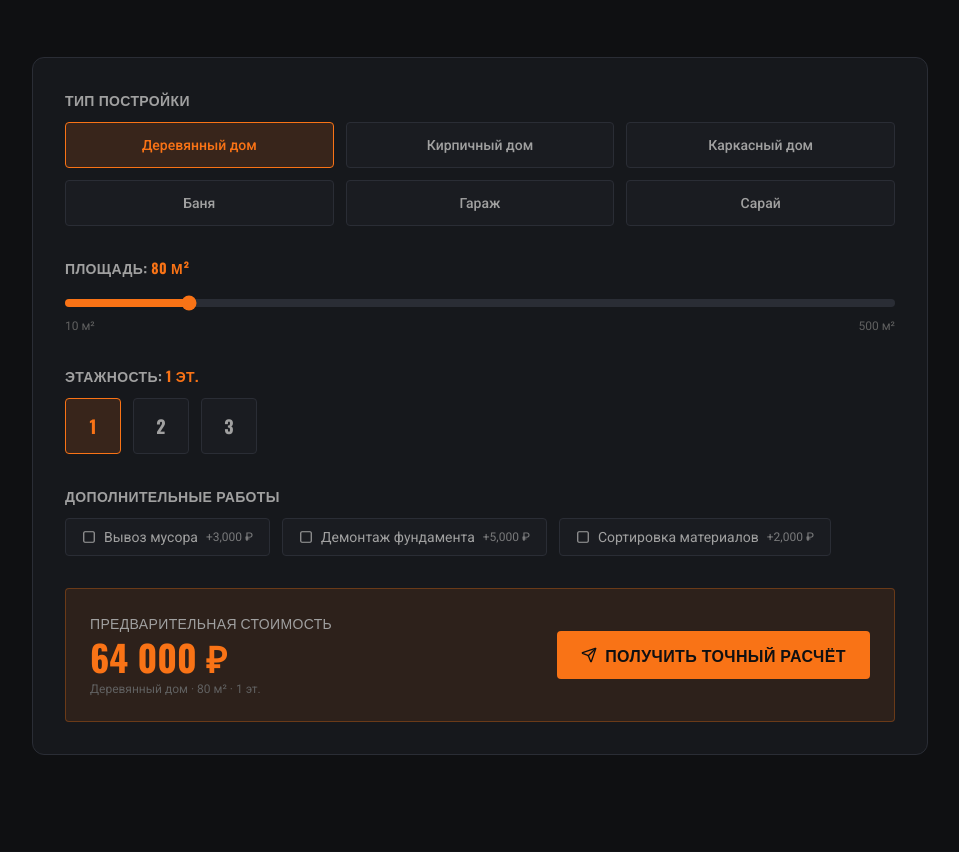
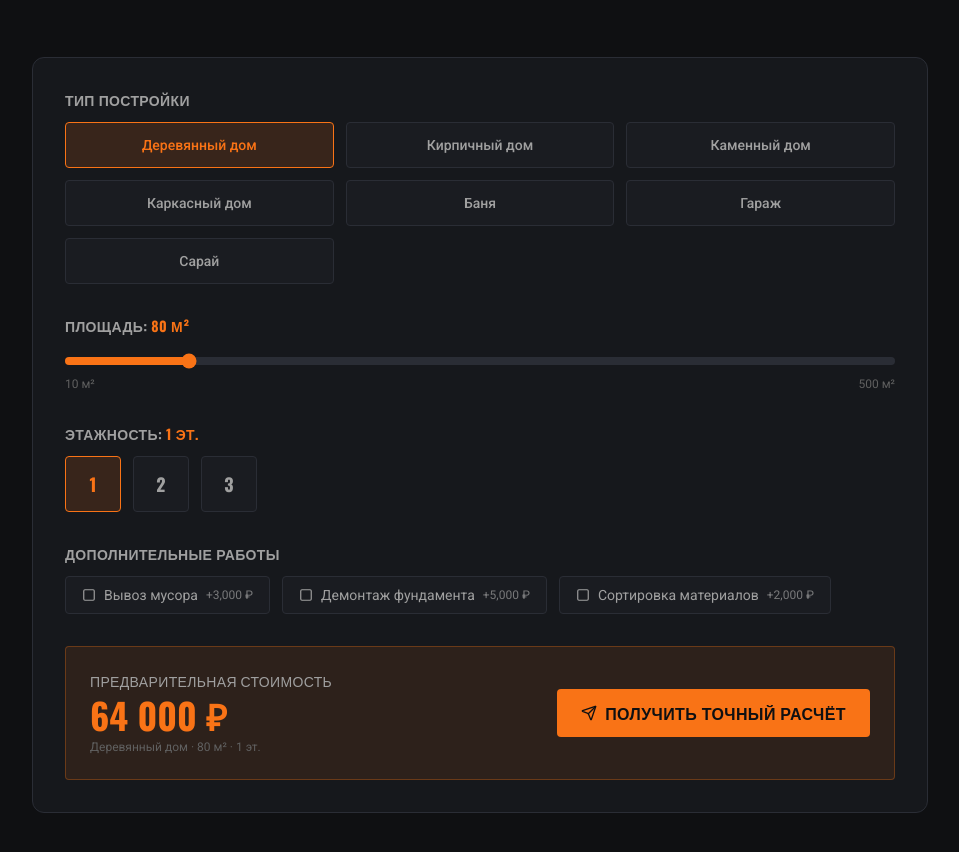
Before and after one commit to pr-poehali-dev/demolition-site-project-1, a React (Vite) app: page / in a window 1280 px wide. Shown: the part 4004-4856 px from the top of the page, without its empty margins (160-1119 px from the left). Built offline with nearby package versions, Linux system fonts and the light colour scheme.

Commit message:
feat: добавить тип постройки каменный

```diff
--- a/src/pages/Index.tsx
+++ b/src/pages/Index.tsx
@@ -33,6 +33,7 @@ const PORTFOLIO = [
 const BUILDING_TYPES = [
   { id: "wooden_house", label: "Деревянный дом", basePrice: 800 },
   { id: "brick_house", label: "Кирпичный дом", basePrice: 1200 },
+  { id: "stone_house", label: "Каменный дом", basePrice: 1400 },
   { id: "frame_house", label: "Каркасный дом", basePrice: 700 },
   { id: "bath", label: "Баня", basePrice: 600 },
   { id: "garage", label: "Гараж", basePrice: 500 },
```
